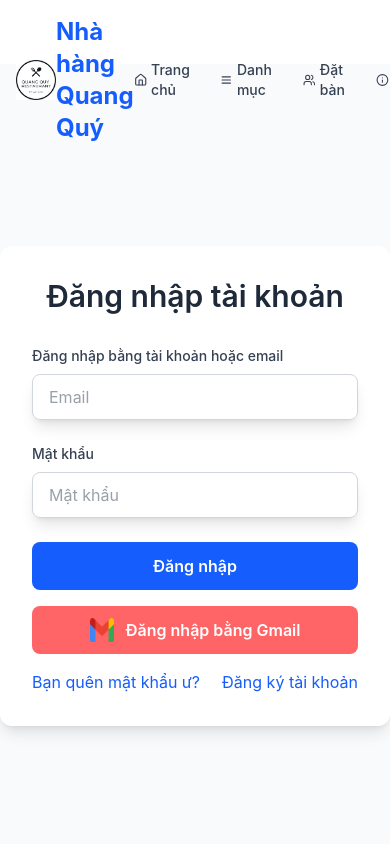
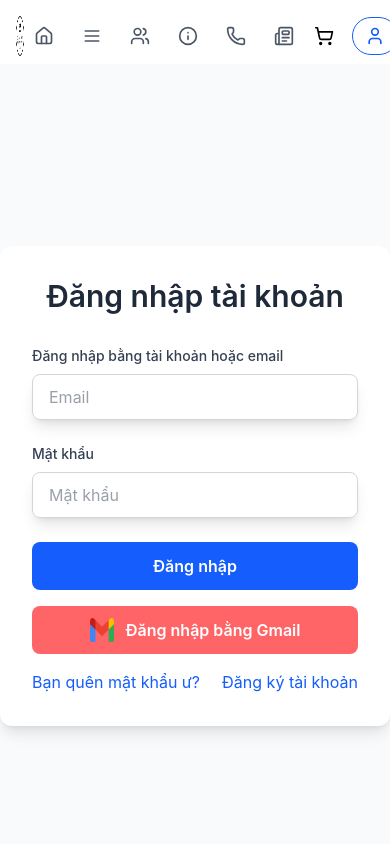
Before and after one commit to quangquy-coding/Restaurant-Management, a React (Vite) app: page /login in a window 390 px wide. Shown: the top 844 px of the page. Built offline with nearby package versions, Linux system fonts and the light colour scheme.

Commit message:
responsive header

```diff
--- a/src/components/layout/Header.jsx
+++ b/src/components/layout/Header.jsx
@@ -1,20 +1,32 @@
-import React, { useState, useEffect } from "react"
+import React, { useState, useEffect, useRef } from "react"
 import { Link, useLocation } from "react-router-dom"
-import { ShoppingCart, Home, Menu, Users, Info, Phone, LogOut, Newspaper } from "lucide-react" // Thêm icon Newspaper
-import Logo from '../../assets/logo.png';
+import {
+  ShoppingCart,
+  Home,
+  Menu,
+  Users,
+  Info,
+  Phone,
+  LogOut,
+  Newspaper,
+  User,
+  Settings
+} from "lucide-react"
+import Logo from "../../assets/logo.png"
 
 const Header = () => {
   const [isScrolled, setIsScrolled] = useState(false)
   const [isLoggedIn, setIsLoggedIn] = useState(false)
   const [cartCount, setCartCount] = useState(0)
+  const [isDropdownOpen, setIsDropdownOpen] = useState(false)
+  const dropdownRef = useRef(null)
   const location = useLocation()
 
+  // Scroll and init setup
   useEffect(() => {
-    // Check if user is logged in
     const token = localStorage.getItem("token")
     setIsLoggedIn(!!token)
 
-    // Get cart count from localStorage
     const savedCart = localStorage.getItem("cart")
     if (savedCart) {
       const parsedCart = JSON.parse(savedCart)
@@ -22,20 +34,15 @@ const Header = () => {
       setCartCount(count)
     }
 
-    // Add scroll event listener
     const handleScroll = () => {
-      if (window.scrollY > 10) {
-        setIsScrolled(true)
-      } else {
-        setIsScrolled(false)
-      }
+      setIsScrolled(window.scrollY > 10)
     }
 
     window.addEventListener("scroll", handleScroll)
     return () => window.removeEventListener("scroll", handleScroll)
   }, [])
 
-  // Update cart count when localStorage changes
+  // Cart updates
   useEffect(() => {
     const updateCartCount = (cart) => {
       if (cart && Array.isArray(cart)) {
@@ -51,11 +58,9 @@ const Header = () => {
       updateCartCount(updatedCart)
     }
 
-    // Lần đầu load
     const savedCart = JSON.parse(localStorage.getItem("cart"))
     updateCartCount(savedCart)
 
-    // Nghe sự kiện từ các tab khác (storage)
     const handleStorage = () => {
       const latestCart = JSON.parse(localStorage.getItem("cart"))
       updateCartCount(latestCart)
@@ -70,10 +75,30 @@ const Header = () => {
     }
   }, [])
 
+  // Auto close dropdown when click outside
+  useEffect(() => {
+    const handleClickOutside = (event) => {
+      if (
+        dropdownRef.current &&
+        !dropdownRef.current.contains(event.target)
+      ) {
+        setIsDropdownOpen(false)
+      }
+    }
+    document.addEventListener("mousedown", handleClickOutside)
+    return () => {
+      document.removeEventListener("mousedown", handleClickOutside)
+    }
+  }, [])
+
   const handleLogout = () => {
     localStorage.removeItem("token")
     setIsLoggedIn(false)
     window.location.href = "/login"
+  }
+
+  const toggleDropdown = () => {
+    setIsDropdownOpen(!isDropdownOpen)
   }
 
   const navItems = [
@@ -82,40 +107,52 @@ const Header = () => {
     { name: "Đặt bàn", path: "/reservation", icon: <Users className="h-5 w-5" /> },
     { name: "Giới thiệu", path: "/about", icon: <Info className="h-5 w-5" /> },
     { name: "Liên hệ", path: "/contact", icon: <Phone className="h-5 w-5" /> },
-    { name: "Blog ẩm thực", path: "/blog", icon: <Newspaper className="h-5 w-5" /> },  {/* Thêm mục Blog & Tin tức */}
+    { name: "Blog ẩm thực", path: "/blog", icon: <Newspaper className="h-5 w-5" /> },
   ]
 
   return (
     <header
-      className={`fixed top-0 left-0 right-0 z-50 transition-all duration-300 ${isScrolled ? "bg-white shadow-md py-2" : "bg-transparent py-4"}`}
+      className={`fixed top-0 left-0 right-0 z-50 transition-all duration-300 ${
+        isScrolled ? "bg-white shadow-md py-2" : "bg-transparent py-4"
+      }`}
     >
       <div className="container mx-auto px-4">
         <div className="flex justify-between items-center">
+          {/* Logo */}
+          <div className="flex items-center space-x-2">
             <img src={Logo} alt="logo" className="h-10 md:h-12" />
-          <Link to="/" className="text-2xl font-bold text-blue-600">
+            <Link
+              to="/"
+              className="text-lg md:text-2xl font-bold text-blue-600 hidden sm:inline"
+            >
               Nhà hàng Quang Quý
             </Link>
+          </div>
 
-          {/* Navigation Menu (Centered) */}
-          <nav className="flex justify-center space-x-6 flex-1">
+          {/* Navigation Menu */}
+          <nav className="flex justify-center gap-2 md:gap-3 lg:gap-4 flex-1">
             {navItems.map((item) => (
               <Link
                 key={item.path}
                 to={item.path}
-                className={`flex items-center space-x-1 text-sm font-medium transition-colors hover:text-blue-600 ${
-                  location.pathname === item.path ? "text-blue-600" : "text-gray-700"
+                className={`flex flex-col items-center justify-center w-10 h-10 md:w-12 md:h-12 rounded-full transition-all duration-200 hover:bg-gray-100 ${
+                  location.pathname === item.path
+                    ? "text-blue-600 bg-gray-100"
+                    : "text-gray-600"
                 }`}
               >
                 {item.icon}
-                <span>{item.name}</span>
               </Link>
             ))}
           </nav>
 
           {/* User Actions */}
-          <div className="flex items-center space-x-4">
+          <div className="flex items-center gap-2 relative" ref={dropdownRef}>
             {/* Cart */}
-            <Link to="/cart" className="relative p-2 rounded-full hover:bg-gray-100">
+            <Link
+              to="/cart"
+              className="relative flex items-center justify-center w-10 h-10 rounded-full hover:bg-gray-100 transition"
+            >
               <ShoppingCart className="h-5 w-5" />
               {cartCount > 0 && (
                 <span className="absolute -top-1 -right-1 bg-red-500 text-white text-xs rounded-full h-5 w-5 flex items-center justify-center">
@@ -124,21 +161,47 @@ const Header = () => {
               )}
             </Link>
 
-            {/* Login / Logout */}
+            {/* Login or User Dropdown */}
             {isLoggedIn ? (
+              <div className="relative">
+                <button
+                  onClick={toggleDropdown}
+                  className="flex items-center justify-center w-10 h-10 rounded-full hover:bg-gray-100 transition"
+                >
+                  <User className="h-5 w-5 text-blue-600" />
+                </button>
+                {isDropdownOpen && (
+                  <div className="absolute right-0 mt-2 bg-white border border-gray-200 rounded-lg shadow-lg w-48 z-50">
+                    <ul className="text-sm">
+                      <li>
+                        <Link
+                          to="/account-settings"
+                          className="flex items-center gap-2 px-4 py-2 hover:bg-gray-100 text-gray-700"
+                        >
+                          <Settings className="h-4 w-4" />
+                          Quản lý tài khoản
+                        </Link>
+                      </li>
+                      <li>
                         <button
                           onClick={handleLogout}
-                className="flex items-center space-x-1 p-2 rounded-full hover:bg-gray-100"
+                          className="flex items-center gap-2 px-4 py-2 w-full text-left text-red-600 hover:bg-gray-100"
                         >
-                <LogOut className="h-5 w-5" />
-                <span>Đăng xuất</span>
+                          <LogOut className="h-4 w-4" />
+                          Đăng xuất
                         </button>
+                      </li>
+                    </ul>
+                  </div>
+                )}
+              </div>
             ) : (
               <Link
                 to="/login"
-                className="inline-flex items-center justify-center px-4 py-2 border border-transparent text-sm font-medium rounded-md text-white bg-blue-600 hover:bg-blue-700"
+                className="flex items-center justify-center gap-2 border border-blue-600 text-blue-600 hover:bg-blue-50 transition rounded-full px-3 py-2 md:px-4 md:py-2 text-sm md:text-base"
               >
-                Đăng nhập
+                <User className="w-5 h-5" />
+                <span className="hidden md:inline">Đăng nhập</span>
               </Link>
             )}
           </div>
```
Lines whose indentation alone changed are shown as unchanged.
